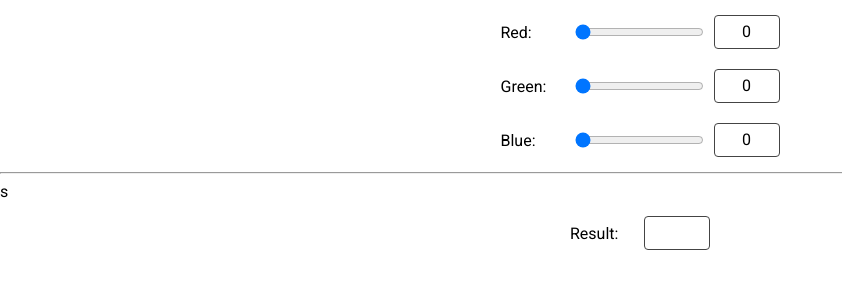
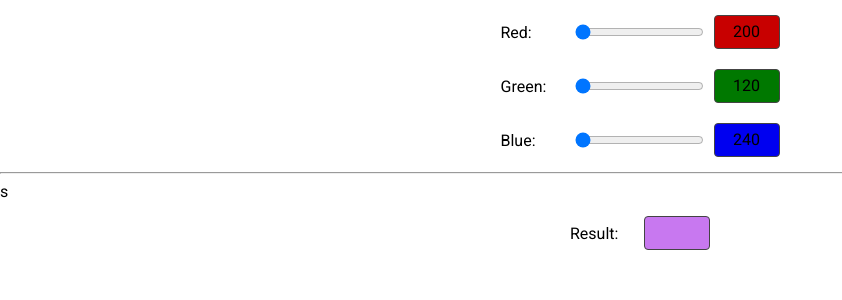
Before and after one commit to MaciejWWojcik/directives-and-pipes-course, an Angular app: page / in a window 1280 px wide. Shown: the top 300 px of the page, without its empty margins (0-842 px from the left). Built offline with nearby package versions, Linux system fonts and the light colour scheme.

Commit message:
solution 1

```diff
--- a/src/app/app.component.html
+++ b/src/app/app.component.html
@@ -1,28 +1,24 @@
 <section>
   <span>Red:</span>
   <input type="range" min="0" max="255" value="0" (change)="updateRed($event)">
-  <!-- TODO change background color of this div to match currently selected value of red, like rgb(<value>,0,0)  -->
-  <div>{{red}}</div>
+  <div [ngStyle]="redStyle">{{red}}</div>
 </section>
 
 <section>
   <span>Green:</span>
   <input type="range" min="0" max="255" value="0" (change)="updateGreen($event)">
-  <!-- TODO change background color of this div to match currently selected value of green, like rgb(0,<value>,0)  -->
-  <div>{{green}}</div>
+  <div [ngStyle]="greenStyle">{{green}}</div>
 </section>
 
 <section>
   <span>Blue:</span>
   <input type="range" min="0" max="255" value="0" (change)="updateBlue($event)">
-  <!-- TODO change background color of this div to match currently selected value of blue, like rgb(0,0,<value>)  -->
-  <div>{{blue}}</div>
+  <div [ngStyle]="blueStyle">{{blue}}</div>
 </section>
 
 <hr>
 s
 <section>
   <span>Result:</span>
-  <!-- TODO change background color of this div to match currently selected value of all three colors, like rgb(<red>, <green>, <blue>)  -->
-  <div></div>
+  <div [ngStyle]="resultStyle"></div>
 </section>
--- a/src/app/app.component.ts
+++ b/src/app/app.component.ts
@@ -7,9 +7,25 @@ import { Component } from '@angular/core';
 })
 export class AppComponent {
 
-  red: number = 0;
-  green: number = 0;
-  blue: number = 0;
+  red: number = 200;
+  green: number = 120;
+  blue: number = 240;
+
+  get redStyle() {
+    return { backgroundColor: `rgb(${this.red},0,0)` };
+  }
+
+  get greenStyle() {
+    return { backgroundColor: `rgb(0,${this.green},0)` };
+  }
+
+  get blueStyle() {
+    return { backgroundColor: `rgb(0,0,${this.blue})` };
+  }
+
+  get resultStyle() {
+    return { backgroundColor: `rgb(${this.red},${this.green},${this.blue})` };
+  }
 
   updateRed(event: Event) {
     this.red = +(<HTMLInputElement>event.target).value;
```
